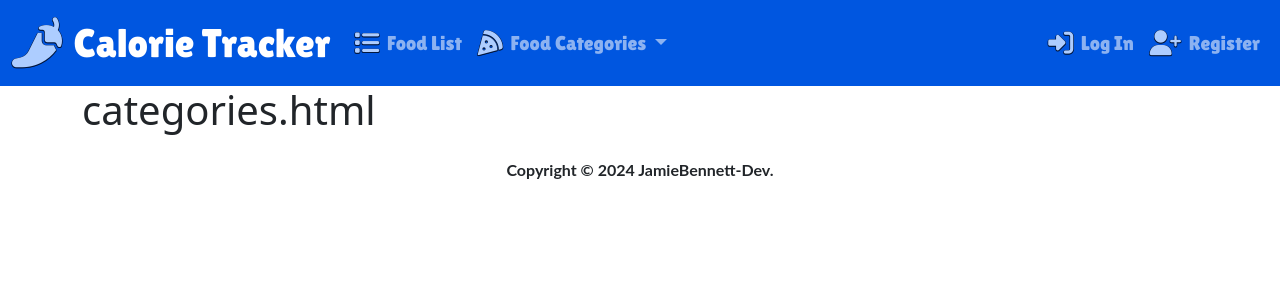
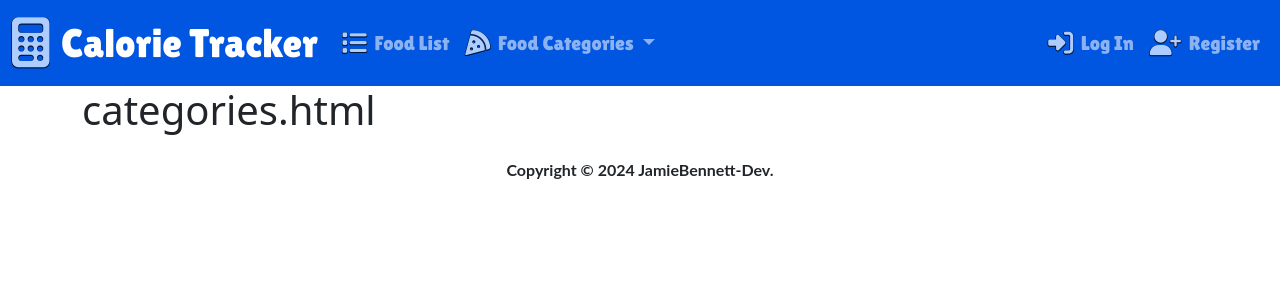
Before and after one commit to JamieBennett-Dev/Calorie-Tracker, a Django app: page /categories in a window 1280 px wide. Shown: the top 300 px of the page. Run offline with Django 5.2, Linux system fonts and the light colour scheme; data that the repository does not hold is empty; some libraries are stand-ins or nearby versions.

Commit message:
tweaks to nav

```diff
--- a/foodtracker/templates/base.html
+++ b/foodtracker/templates/base.html
@@ -22,7 +22,7 @@
         <div class="container-fluid">
             <!-- Navbar Brand -->
             <a class="navbar-brand fs-1" href="{% url 'index' %}">
-                <i class="fas fa-pepper-hot pe-1 fa-lg"></i> Calorie Tracker
+                <i class="fa-solid fa-calculator fa-lg pe-1"></i> Calorie Tracker
             </a>
             <!-- Navbar toggler for smaller screens -->
             <button class="navbar-toggler" type="button" data-bs-toggle="collapse" data-bs-target="#navbarColor" aria-controls="navbarColor" aria-expanded="false" aria-label="Toggle navigation">
--- a/static/css/style.css
+++ b/static/css/style.css
@@ -39,7 +39,7 @@ nav i {
 
 .navbar-toggler {
     color: #00173D;
-    border: 1px solid #00173D;
+    border: 2px solid #00173D;
 }
 
 .navbar-toggler-icon {
```
